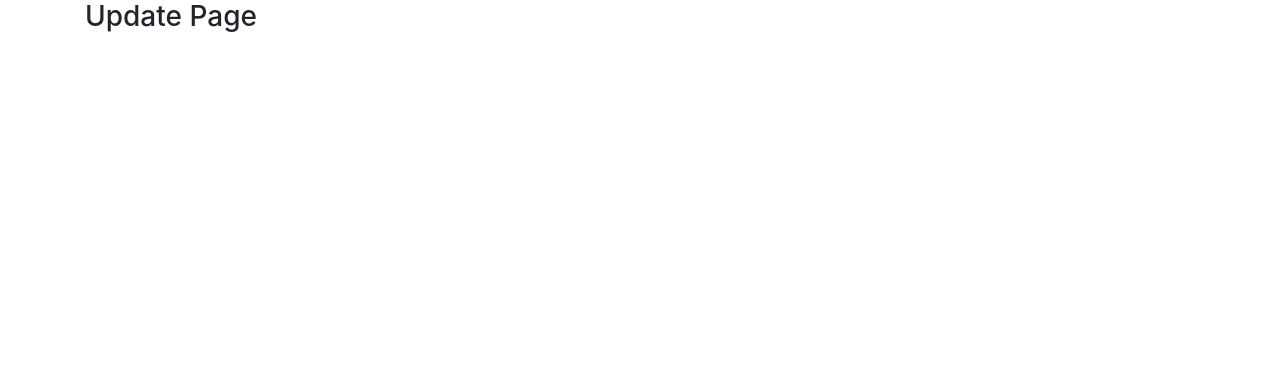
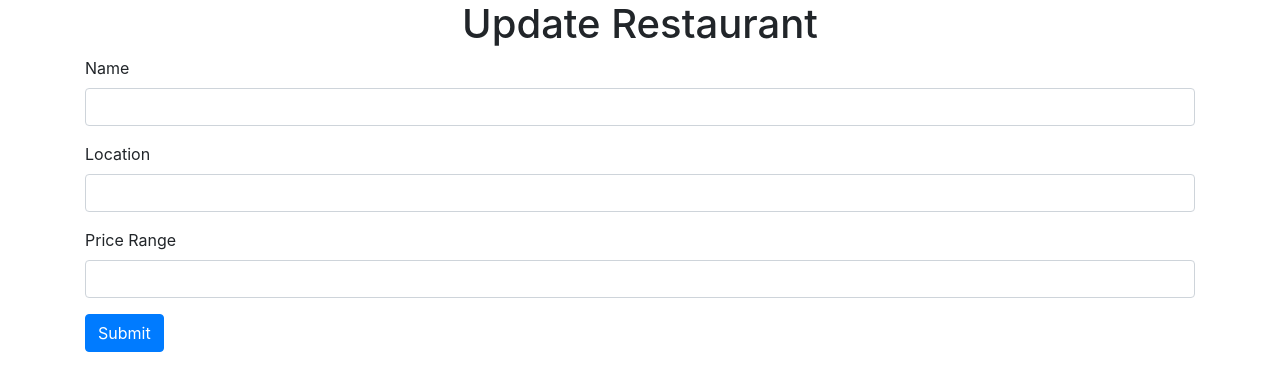
Before and after one commit to LekhaKutty/Restaurant-project, a React (Create React App) app in the folder client/: page /restaurants/1/update in a window 1280 px wide. Shown: the top 390 px of the page. Built offline with nearby package versions, Linux system fonts and the light colour scheme; no server answers.

Commit message:
Update restaurant completed

```diff
--- a/client/src/components/AddRestaurant.jsx
+++ b/client/src/components/AddRestaurant.jsx
@@ -19,8 +19,8 @@ const AddRestaurant = () => {
                 price_range: priceRange,
 
             })
-            //console.log(response.data.data.restaurants);
-            addRestaurants(response.data.data.restaurants);
+            console.log(response.data.data.restaurant);
+            addRestaurants(response);
         } catch(err) {
             console.log(err)
         }
--- a/client/src/components/RestaurantList.jsx
+++ b/client/src/components/RestaurantList.jsx
@@ -1,23 +1,25 @@
 import React, {useEffect, useContext} from 'react';
-
+import {useNavigate} from "react-router-dom";
 import RestaurantFinder from '../apis/RestaurantFinder';
 import { RestaurantsContext } from '../context/RestaurantsContext';
 
 const RestaurantList = (props) => {
-   const {restaurants, setRestaurants} = useContext(RestaurantsContext)
+    const {restaurants, setRestaurants} = useContext(RestaurantsContext);
+    let navigate = useNavigate();
+
     useEffect(() => {
-        const fetchData = async () => {
+        const fetchDataUpdate = async () => {
             try{
                 const response = await RestaurantFinder.get("/");
                 setRestaurants(response.data.data.restaurants)
-                //console.log(response);
-            } catch(err){
+                console.log(response);
+            }catch(err){
                 console.log(err);
             }
         }
-        fetchData();
+        fetchDataUpdate();
     },[]);
-
+    //function calling while click on Delete button
     const handleDelete = async (id) => {
         //console.log(id);
         try{
@@ -30,7 +32,18 @@ const RestaurantList = (props) => {
         } catch (err) {
             console.log(err);
         }
+    }
+    //function calling while clicking on Update button
+    const handleUpdate = async (id) => {
+        console.log(id)
+        try{
+            //direct to update page
+            navigate(`/restaurants/${id}/update`)
+            const response = await RestaurantFinder.put(`/${id}`);
 
+        } catch(err) {
+            console.log(err);
+        }
     }
 
     return (
@@ -55,30 +68,12 @@ const RestaurantList = (props) => {
                                 <td>{restaurant.location}</td>
                                 <td>{"$".repeat(restaurant.price_range)}</td>
                                 <td>reviews</td>
-                                <td><button className="btn btn-warning">Update</button></td>
+                                <td><button onClick={() => handleUpdate(restaurant.id)} className="btn btn-warning">Update</button></td>
                                 <td><button onClick={() => handleDelete(restaurant.id)} className="btn btn-danger">Delete</button></td>
                             </tr>
                         )
 
                     })}
-                    {/*<tr>
-                        <td>mcdonals</td>
-                        <td>Finland</td>
-                        <td>$$</td>
-                        <td>Rating</td>
-                        <td><button className="btn btn-warning">Update</button></td>
-                        <td><button className="btn btn-danger">Delete</button></td>
-
-                    </tr>
-                    <tr>
-                        <td>mcdonals</td>
-                        <td>Finland</td>
-                        <td>$$</td>
-                        <td>Rating</td>
-                        <td><button className="btn btn-warning">Update</button></td>
-                        <td><button className="btn btn-danger">Delete</button></td>
-
-                    </tr>*/}
                 </tbody>
             </table>
 
--- /dev/null
+++ b/client/src/components/UpdateRestaurant.jsx
@@ -0,0 +1,70 @@
+import React, {useState, useContext, useEffect} from 'react';
+import { useParams } from 'react-router-dom';
+import RestaurantFinder from '../apis/RestaurantFinder';
+import { RestaurantsContext } from '../context/RestaurantsContext';
+import {useNavigate} from "react-router-dom";
+
+const UpdateRestaurant = () => {
+
+    let navigate = useNavigate();
+    const {id} = useParams()
+    console.log(id);
+    const {restaurants} = useContext(RestaurantsContext);
+    const [name, setName] = useState("");
+    const [location, setLocation] = useState("");
+    const [priceRange, setPriceRange] = useState("");
+
+
+    useEffect(() => {
+        const fetchData = async () => {
+            try{
+                const response = await RestaurantFinder.get(`/${id}`);
+                console.log(response.data.data);
+                setName(response.data.data.restaurants.name);
+                setLocation(response.data.data.restaurants.location);
+                setPriceRange(response.data.data.restaurants.price_range);
+            }catch(err){
+                console.log(err);
+            }
+
+        }
+        fetchData();
+    },[]);
+
+    const handleUpdateSubmit =async (e) =>{
+        e.preventDefault()
+        console.log("submit");
+        try {
+                const updatedRestaurant = await RestaurantFinder.put(`/${id}`,{
+                name: name,
+                location: location,
+                price_range:priceRange
+            });
+            //console.log(updatedRestaurant);
+            navigate("/");
+        }catch(err) {
+            console.log(err)
+        }
+
+    }
+    return (
+        <div>
+            <form onSubmit={handleUpdateSubmit}>
+                <div className="form-group">
+                    <label htmlFor="name">Name</label>
+                    <input value={name} onChange={e => setName(e.target.value)} id="name" className="form-control" type="text" />
+                </div>
+                <div className="form-group">
+                    <label htmlFor="location">Location</label>
+                    <input value={location} onChange={e => setLocation(e.target.value)} id="location" className="form-control" type="text" />
+                </div>
+                <div className="form-group">
+                    <label htmlFor="price_range">Price Range</label>
+                    <input value={priceRange} onChange={e => setPriceRange(e.target.value)} id="price_range" className="form-control" type="number" />
+                </div>
+                <button type='submit' className="btn btn-primary">Submit</button>
+            </form>
+        </div>
+    )
+}
+export default UpdateRestaurant;
--- a/client/src/routes/UpdatePage.jsx
+++ b/client/src/routes/UpdatePage.jsx
@@ -1,10 +1,11 @@
 import React from 'react';
-
+import UpdateRestaurant from '../components/UpdateRestaurant';
 const UpdatePage = () => {
 
     return (
         <div>
-            <h3>Update Page</h3>
+            <h1 className="text-center">Update Restaurant</h1>
+            <UpdateRestaurant />
         </div>
     )
 }
```
